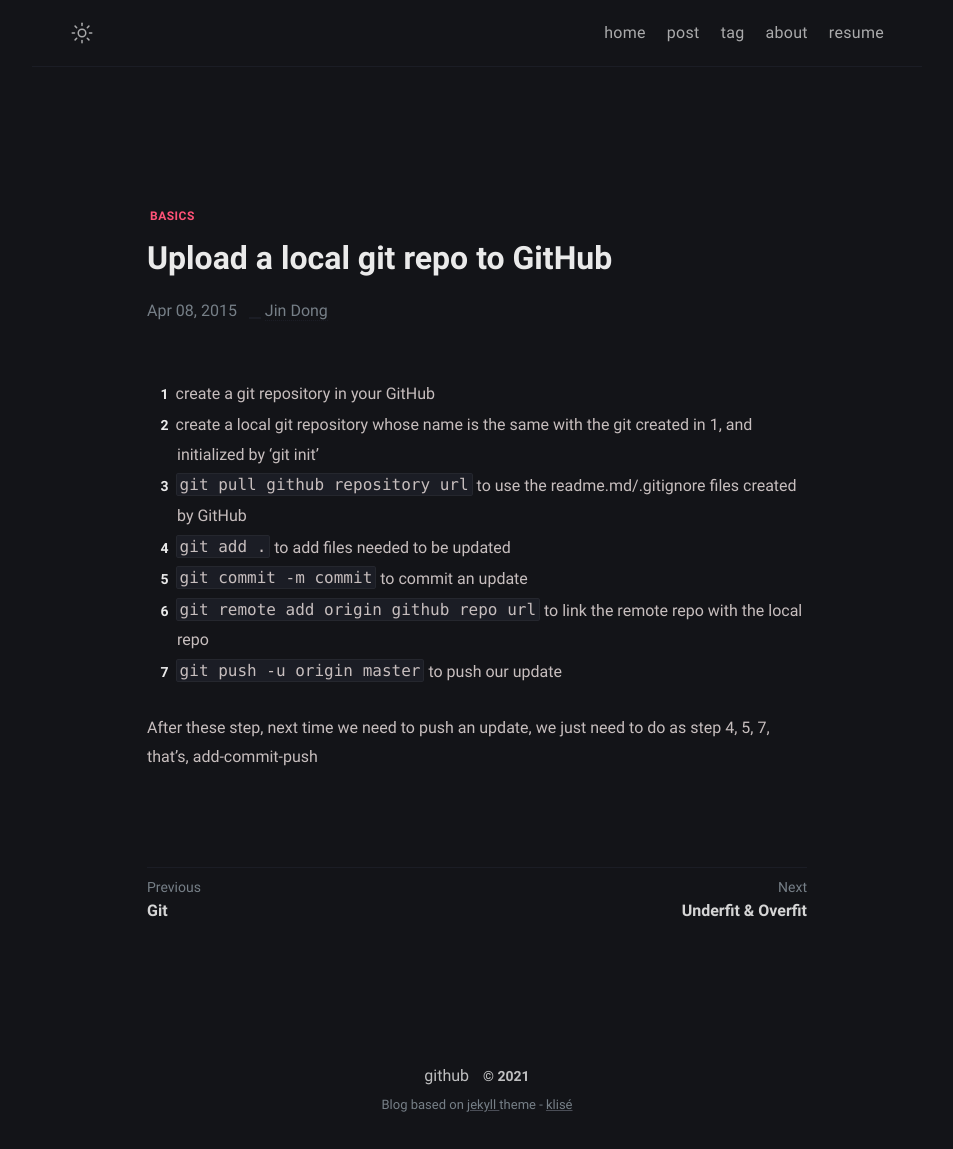
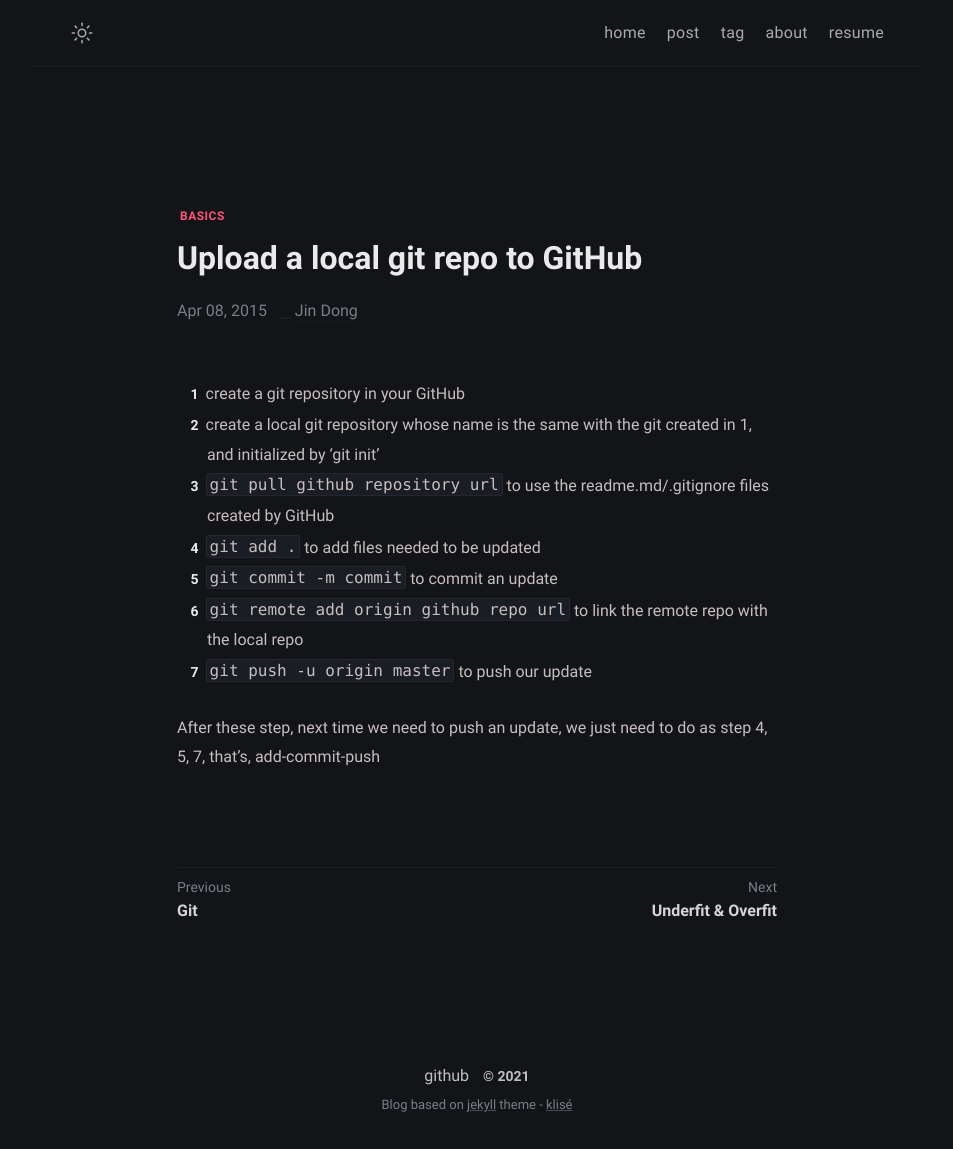
Before and after one commit to djdongjin/djdongjin.github.io, a Jekyll site: the page built from _posts/2015-04-08-local-git-to-github.md, in a window 1280 px wide. Shown: the whole page, without its empty margins (163-1116 px from the left). Built offline with Jekyll 4.4.1, drawn with Linux system fonts in a browser that asks for light colours; comment, search, counter and statistics services are not loaded.

```diff
--- a/_includes/anchor_headings.html
+++ /dev/null
@@ -1,105 +0,0 @@
-{% capture headingsWorkspace %}
-  {% comment %}
-    Version 1.0.4
-      https://github.com/allejo/jekyll-anchor-headings
-
-    "Be the pull request you wish to see in the world." ~Ben Balter
-
-    Usage:
-      {% include anchor_headings.html html=content %}
-
-    Parameters:
-      * html          (string) - the HTML of compiled markdown generated by kramdown in Jekyll
-
-    Optional Parameters:
-      * beforeHeading (bool)   : false  - Set to true if the anchor should be placed _before_ the heading's content
-      * anchorAttrs   (string) :  ''    - Any custom HTML attributes that will be added to the `<a>` tag; you may NOT use `href`, `class` or `title`
-      * anchorBody    (string) :  ''    - The content that will be placed inside the anchor; the `%heading%` placeholder is available
-      * anchorClass   (string) :  ''    - The class(es) that will be used for each anchor. Separate multiple classes with a space
-      * anchorTitle   (string) :  ''    - The `title` attribute that will be used for anchors
-      * h_min         (int)    :  1     - The minimum header level to build an anchor for; any header lower than this value will be ignored
-      * h_max         (int)    :  6     - The maximum header level to build an anchor for; any header greater than this value will be ignored
-      * bodyPrefix    (string) :  ''    - Anything that should be inserted inside of the heading tag _before_ its anchor and content
-      * bodySuffix    (string) :  ''    - Anything that should be inserted inside of the heading tag _after_ its anchor and content
-
-    Output:
-      The original HTML with the addition of anchors inside of all of the h1-h6 headings.
-  {% endcomment %}
-
-  {% assign minHeader = include.h_min | default: 1 %}
-  {% assign maxHeader = include.h_max | default: 6 %}
-  {% assign beforeHeading = include.beforeHeading %}
-  {% assign nodes = include.html | split: '<h' %}
-
-  {% capture edited_headings %}{% endcapture %}
-
-  {% for _node in nodes %}
-    {% capture node %}{{ _node | strip }}{% endcapture %}
-
-    {% if node == "" %}
-      {% continue %}
-    {% endif %}
-
-    {% assign nextChar = node | replace: '"', '' | strip | slice: 0, 1 %}
-    {% assign headerLevel = nextChar | times: 1 %}
-
-    <!-- If the level is cast to 0, it means it's not a h1-h6 tag, so let's try to fix it -->
-    {% if headerLevel == 0 %}
-      {% if nextChar != '<' and nextChar != '' %}
-        {% capture node %}<h{{ node }}{% endcapture %}
-      {% endif %}
-
-      {% capture edited_headings %}{{ edited_headings }}{{ node }}{% endcapture %}
-      {% continue %}
-    {% endif %}
-
-    {% assign _workspace = node | split: '</h' %}
-    {% assign _idWorkspace = _workspace[0] | split: 'id="' %}
-    {% assign _idWorkspace = _idWorkspace[1] | split: '"' %}
-    {% assign html_id = _idWorkspace[0] %}
-
-    {% capture _hAttrToStrip %}{{ _workspace[0] | split: '>' | first }}>{% endcapture %}
-    {% assign header = _workspace[0] | replace: _hAttrToStrip, '' %}
-
-    <!-- Build the anchor to inject for our heading -->
-    {% capture anchor %}{% endcapture %}
-
-    {% if html_id and headerLevel >= minHeader and headerLevel <= maxHeader %}
-      {% capture anchor %}href="#{{ html_id }}"{% endcapture %}
-
-      {% if include.anchorClass %}
-        {% capture anchor %}{{ anchor }} class="{{ include.anchorClass }}"{% endcapture %}
-      {% endif %}
-
-      {% if include.anchorTitle %}
-        {% capture anchor %}{{ anchor }} title="{{ include.anchorTitle | replace: '%heading%', header }}"{% endcapture %}
-      {% endif %}
-
-      {% if include.anchorAttrs %}
-        {% capture anchor %}{{ anchor }} {{ include.anchorAttrs }}{% endcapture %}
-      {% endif %}
-
-      {% capture anchor %}<a {{ anchor }}>{{ include.anchorBody | replace: '%heading%', header | default: '' }}</a>{% endcapture %}
-
-      <!-- In order to prevent adding extra space after a heading, we'll let the 'anchor' value contain it -->
-      {% if beforeHeading %}
-        {% capture anchor %}{{ anchor }} {% endcapture %}
-      {% else %}
-        {% capture anchor %} {{ anchor }}{% endcapture %}
-      {% endif %}
-    {% endif %}
-
-    {% capture new_heading %}
-      <h{{ _hAttrToStrip }}
-        {{ include.bodyPrefix }}
-        {% if beforeHeading %}
-          {{ anchor }}{{ header }}
-        {% else %}
-          {{ header }}{{ anchor }}
-        {% endif %}
-        {{ include.bodySuffix }}
-      </h{{ _workspace | last }}
-    {% endcapture %}
-    {% capture edited_headings %}{{ edited_headings }}{{ new_heading }}{% endcapture %}
-  {% endfor %}
-{% endcapture %}{% assign headingsWorkspace = '' %}{{ edited_headings | strip }}
--- a/_layouts/page.html
+++ b/_layouts/page.html
@@ -6,5 +6,5 @@ layout: default
   <h1 class="header-title center" itemprop="headline">{{ page.title | escape }}.</h1>
 </header>
 <main class="page-content" aria-label="Content">
-  {% include anchor_headings.html html=content anchorClass="anchor-head" beforeHeading=true h_min=4 h_max=4 %}
+  {{ content }}
 </main>
--- a/_layouts/post.html
+++ b/_layouts/post.html
@@ -5,6 +5,7 @@ layout: default
 <script type="text/x-mathjax-config">MathJax.Hub.Config({tex2jax: {inlineMath:[['$','$']]}});</script>
 <script src='https://cdnjs.cloudflare.com/ajax/libs/mathjax/2.7.5/latest.js?config=default' async></script>
 
+  <div class="wrapper post">
     <main class="page-content" aria-label="Content">
       <article itemscope itemtype="https://schema.org/BlogPosting">
 
@@ -20,9 +21,7 @@ layout: default
             </span>
           </div>
           {% endif %}
-
           <h1 class="header-title" itemprop="headline">{{ page.title | escape }}</h1>
-
           {% if page.date %}
           <div class="post-meta">
             <time datetime="{{ page.date | date_to_xmlschema }}" itemprop="datePublished">
@@ -42,15 +41,15 @@ layout: default
         </header>
 
         <div class="page-content" itemprop="articleBody">
-      {% include anchor_headings.html html=content anchorClass="anchor-head" beforeHeading=true h_min=1 h_max=4 %}
+          {{ content }}
 
           {% if page.modified %}
             <small class="post-updated-at">updated_at {{page.modified | date: "%d-%m-%Y"}}</small>
           {% endif %}
-
           {% if page.next or page.previous %}
             {% include navigation.html %}
           {% endif %}
+
         </div>
       </article>
 
@@ -59,3 +58,4 @@ layout: default
       {% endif %}
 
     </main>
+  </div>
```
Also changed, not shown: _includes/footer.html (+2 -17 lines), _layouts/compress.html (deleted, +0 -4 lines). Lines whose indentation alone changed are shown as unchanged.
